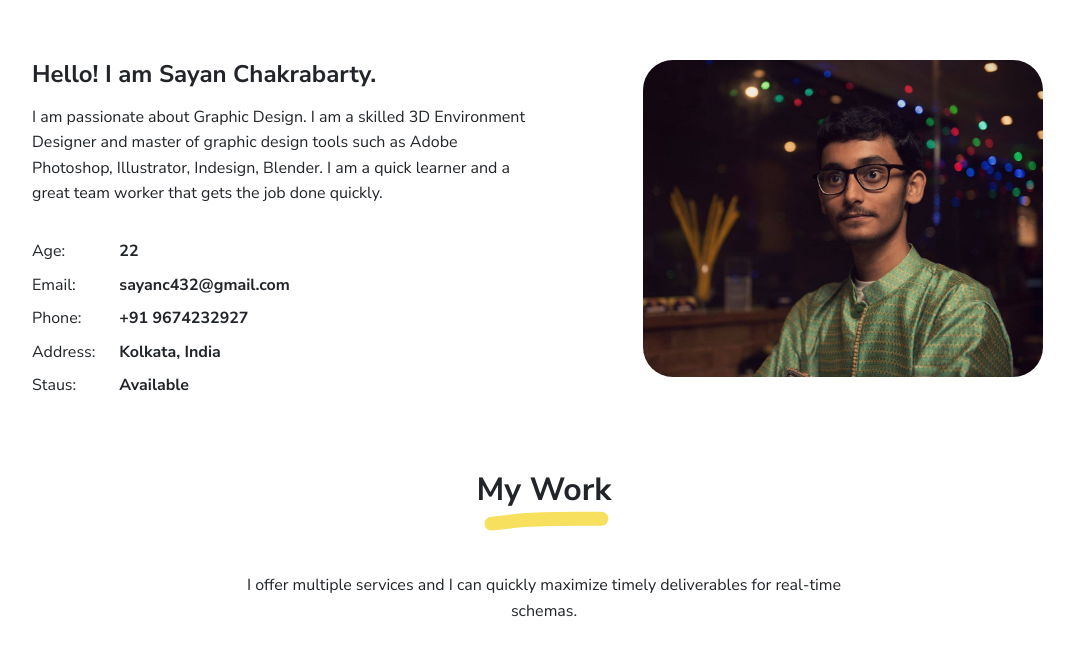
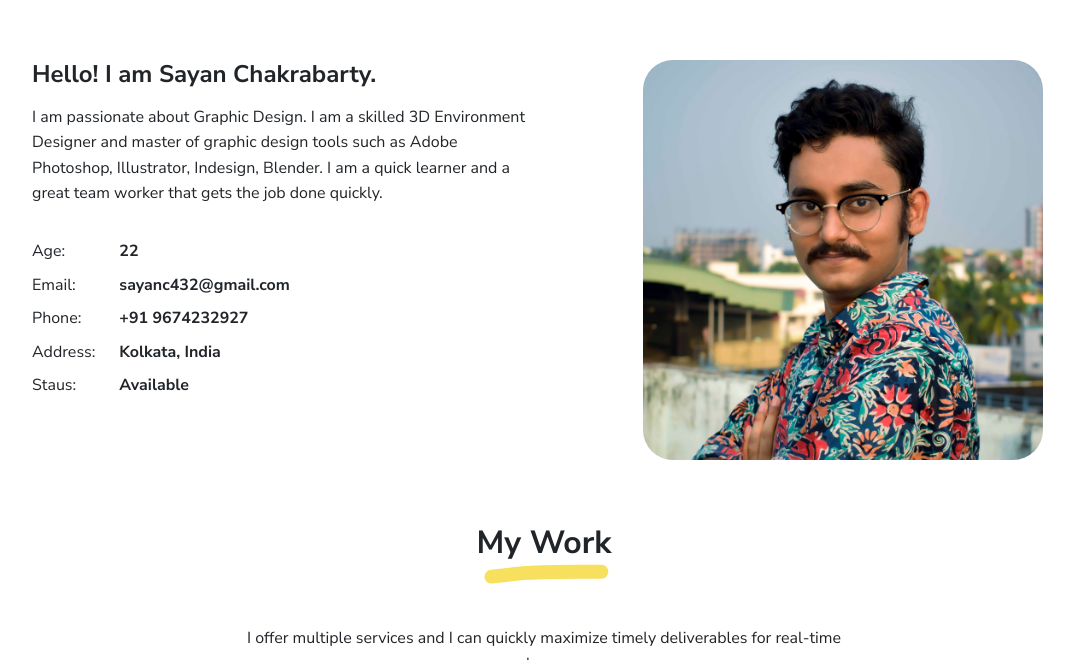
Before and after one commit to kambui/sayanc, a plain HTML site: page web/index.html in a window 1280 px wide. Shown: the part 705-1365 px from the top of the page, without its empty margins (96-1170 px from the left). Drawn offline with Linux system fonts and the light colour scheme.

Commit message:
profile image change

```diff
--- a/web/index.html
+++ b/web/index.html
@@ -121,7 +121,7 @@
           </div>
         </div>
       </div>
-      <div class="col-md-5 offset-md-1" data-aos="fade-left" data-aos-delay="100"><img class="avatar img-fluid mt-2" src="images/sayan_img.png" width="400" height="400" alt="Walter Patterson"/></div>
+      <div class="col-md-5 offset-md-1" data-aos="fade-left" data-aos-delay="100"><img class="avatar img-fluid mt-2" src="images/sayan_img.jpg" width="400" height="400" alt="Walter Patterson"/></div>
     </div>
   </div>
 </div>
```
